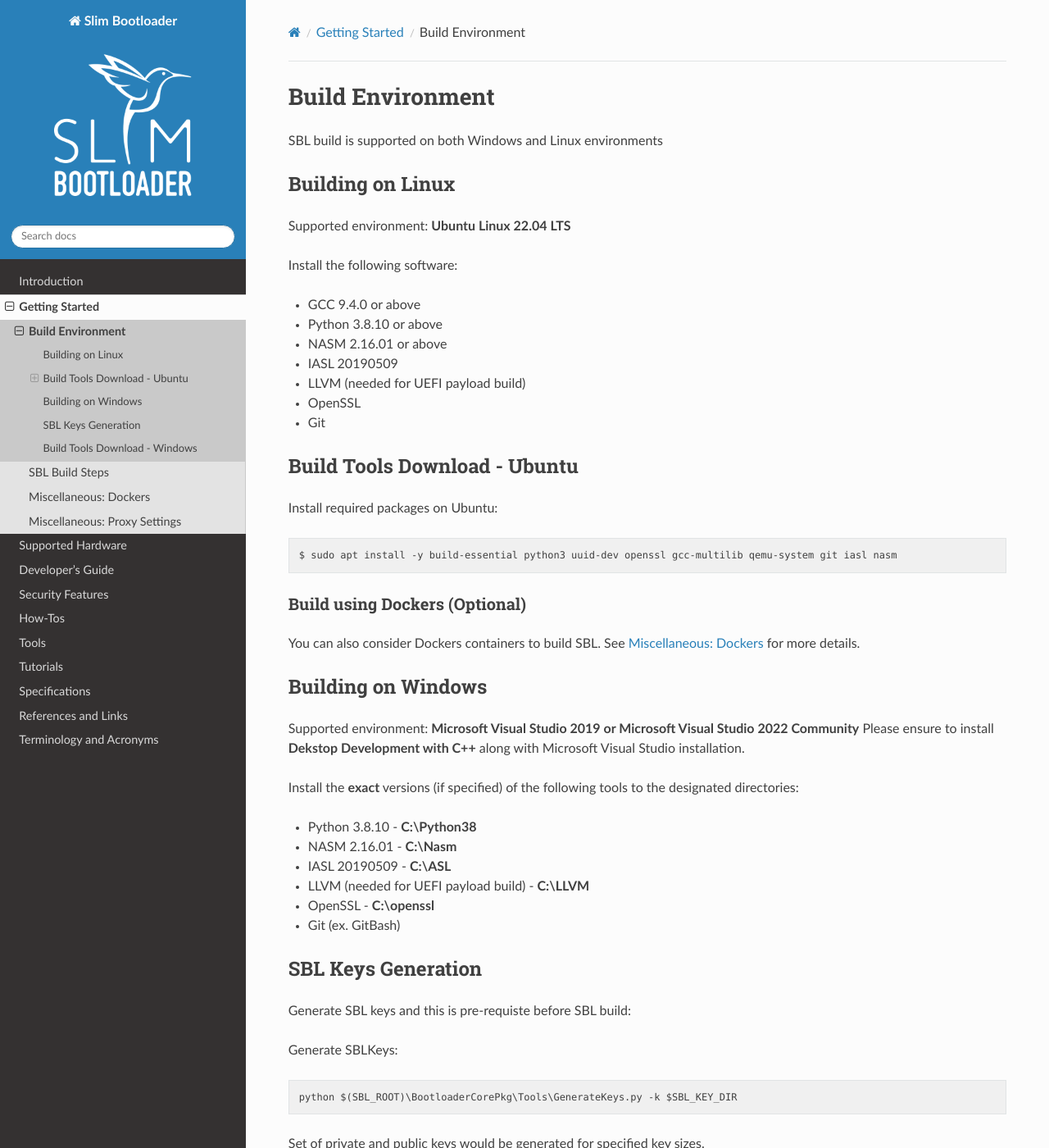
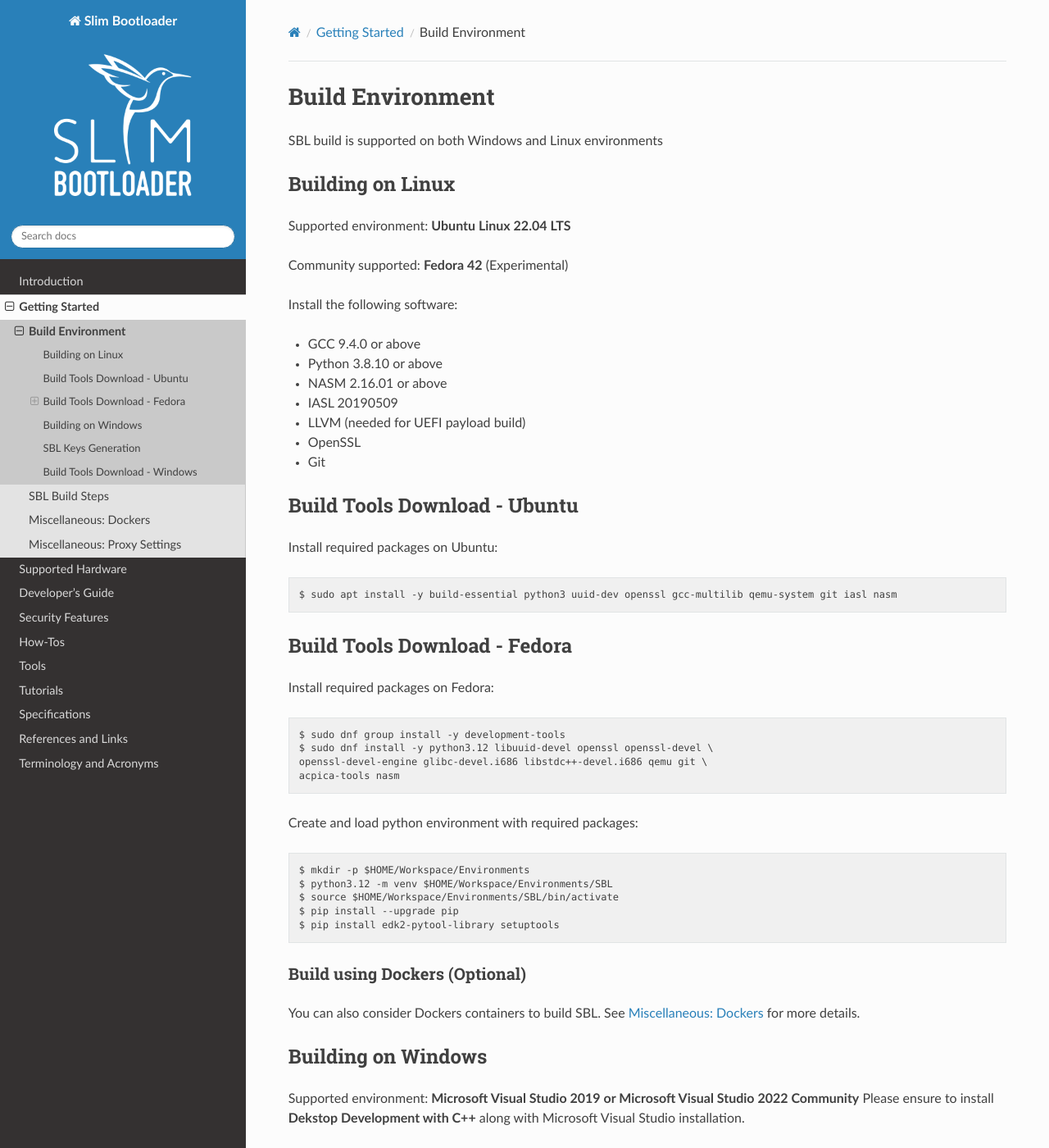
Before and after one commit to slimbootloader/documentation, a Sphinx documentation site: the page built from source/getting-started/build-host-setup.rst, in a window 1280 px wide and 1400 px high. Shown: the whole window at 82% size. Built offline with Sphinx 7.4.7 and the Read the Docs theme 3.1.0, drawn with Linux system fonts in a browser that asks for light colours.

Commit message:
Update build host setup for Fedora 42 (#213)
Signed-off-by: Fernando Silva <eng.fernandosilva@outlook.com>

```diff
--- a/source/getting-started/build-host-setup.rst
+++ b/source/getting-started/build-host-setup.rst
@@ -13,6 +13,8 @@ Building on Linux
 
 Supported environment: **Ubuntu Linux 22.04 LTS**
 
+Community supported: **Fedora 42** (Experimental)
+
 Install the following software:
 
 * GCC 9.4.0 or above
@@ -24,13 +26,30 @@ Install the following software:
 * Git
 
 
-
 Build Tools Download - Ubuntu
 ^^^^^^^^^^^^^^^^^^^^^^^^^^^^^
 
 Install required packages on Ubuntu::
 
   $ sudo apt install -y build-essential python3 uuid-dev openssl gcc-multilib qemu-system git iasl nasm
+
+Build Tools Download - Fedora
+^^^^^^^^^^^^^^^^^^^^^^^^^^^^^
+
+Install required packages on Fedora::
+
+  $ sudo dnf group install -y development-tools
+  $ sudo dnf install -y python3.12 libuuid-devel openssl openssl-devel \
+  openssl-devel-engine glibc-devel.i686 libstdc++-devel.i686 qemu git \
+  acpica-tools nasm
+
+Create and load python environment with required packages::
+
+  $ mkdir -p $HOME/Workspace/Environments
+  $ python3.12 -m venv $HOME/Workspace/Environments/SBL
+  $ source $HOME/Workspace/Environments/SBL/bin/activate
+  $ pip install --upgrade pip
+  $ pip install edk2-pytool-library setuptools
 
 
 Build using Dockers (Optional)
```
